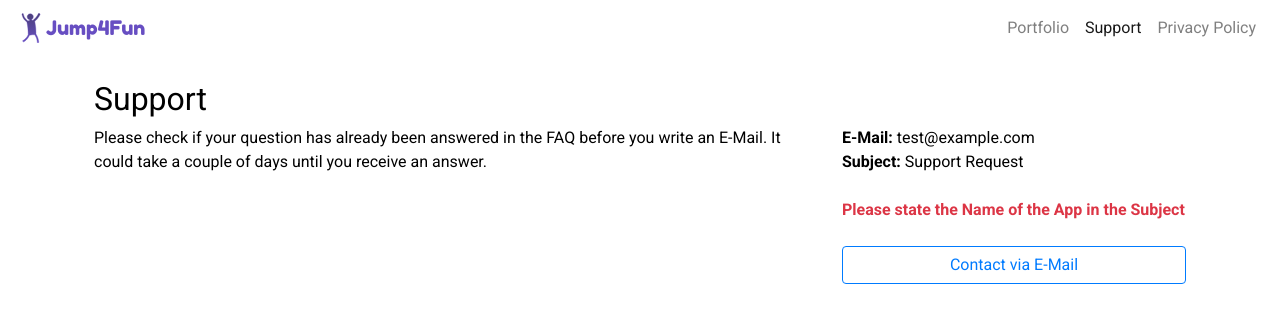
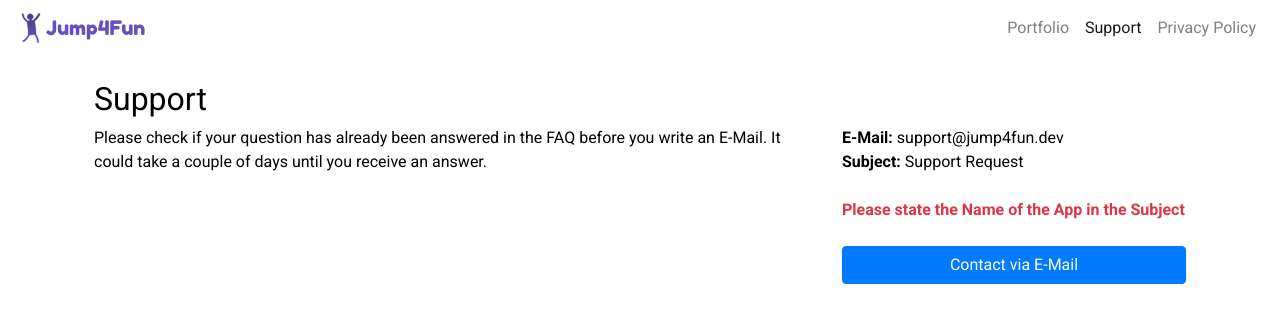
Before and after one commit to Jump4Fun/Website4Fun, an Angular app: page /contact in a window 1280 px wide. Shown: the top 322 px of the page. Built offline with nearby package versions, Linux system fonts and the light colour scheme.

Commit message:
Set Contact Information

```diff
--- a/src/app/contact/contact.component.html
+++ b/src/app/contact/contact.component.html
@@ -6,12 +6,12 @@
             It could take a couple of days until you receive an answer.
         </p>
         <div class="col-sm-4">
-            <b>E-Mail: </b>test@example.com<br>
+            <b>E-Mail: </b>support@jump4fun.dev<br>
             <b>Subject: </b>{{subjectLine}}<br><br>
             <b *ngIf="subjectLine == 'Support Request'" class="text-danger">Please state the Name of the App in the
                 Subject<br><br></b>
-            <a class="btn btn-outline-primary" style="width:inherit;"
-                href="mailto:test@example.com?subject={{subjectLine}}">Contact via E-Mail</a>
+            <a class="btn btn-primary" style="width:inherit;"
+                href="mailto:support@jump4fun.dev?subject={{subjectLine}}">Contact via E-Mail</a>
         </div>
     </div>
     <h2 class="mt-4" *ngIf="faqs.length != 0">FAQ</h2>
```
